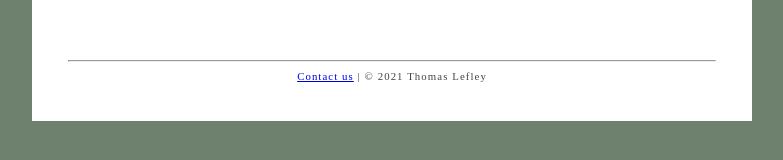
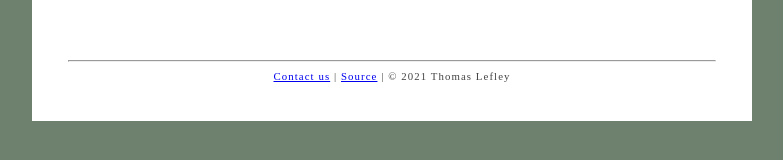
Before and after one commit to TomLefley/Wedding, a Next.js app: page / in a window 1280 px wide. Shown: the part 1158-1318 px from the top of the page, without its empty margins (248-1031 px from the left). Built offline with nearby package versions, Linux system fonts and the light colour scheme; grey boxes are pictures that could not be loaded.

Commit message:
Added footer link to source in case anyone cares

```diff
--- a/components/footer/footer.js
+++ b/components/footer/footer.js
@@ -1,10 +1,12 @@
 import styles from './footer.module.css'
+
+import Logo from '../image/logo'
 
 export default function Footer() {
     return (
         <footer className={styles.footer}>
             <hr/>
-            <a href="mailto:contact@lefley.wedding">Contact us</a> | © 2021 Thomas Lefley
+            <a href="mailto:contact@lefley.wedding">Contact us</a> | <a href="https://github.com/TomLefley/Wedding">Source</a> | © 2021 Thomas Lefley
         </footer>
     )
 }
```
